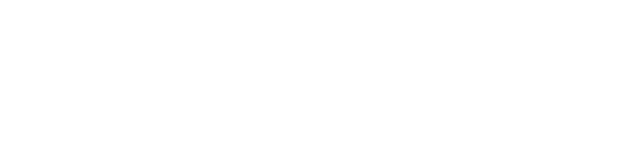
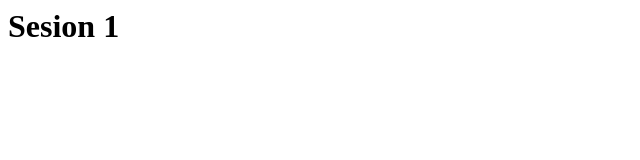
Before and after one commit to Jess-03/ch22, a plain HTML site: page web/web01/index.html in a window 1280 px wide. Shown: the whole page, without its empty margins (0-640 px from the left). Drawn offline with Linux system fonts and the light colour scheme.

Commit message:
ci: titulo

```diff
--- a/web/web01/index.html
+++ b/web/web01/index.html
@@ -1,5 +1,6 @@
 <html>
   <head>
+     <h1>Sesion 1</h1>
   </head>
   <body>
   </body>
```
